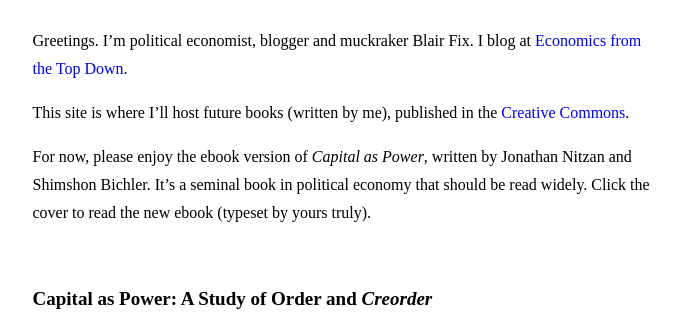
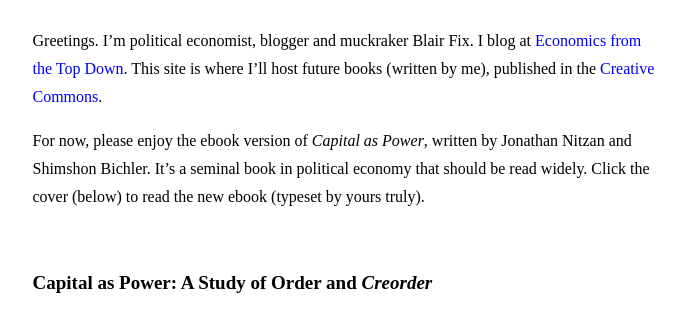
Before and after one commit to blairfix/blairfix.github.io, a plain HTML site: page index.html in a window 1280 px wide. Shown: the part 133-455 px from the top of the page, without its empty margins (295-980 px from the left). Drawn offline with Linux system fonts and the light colour scheme.

Commit message:
Sun Aug 23 10:53:10 EDT 2020

```diff
--- a/index.html
+++ b/index.html
@@ -2,11 +2,9 @@
 <link rel="stylesheet" href="style.css" />
 </head>
 <h1 id="blairs-books">Blair&rsquo;s Books</h1>
-<p>Greetings. I&rsquo;m political economist, blogger and muckraker Blair Fix. I blog at <a href="https://economicsfromthetopdown.com/">Economics from the Top Down</a>.</p>
+<p>Greetings. I&rsquo;m political economist, blogger and muckraker Blair Fix. I blog at <a href="https://economicsfromthetopdown.com/">Economics from the Top Down</a>. This site is where I&rsquo;ll host future books (written by me), published in the <a href="https://creativecommons.org/">Creative Commons</a>.</p>
 
-<p>This site is where I&rsquo;ll host future books (written by me), published in the <a href="https://creativecommons.org/">Creative Commons</a>.</p>
-
-<p>For now, please enjoy the ebook version of <em>Capital as Power</em>, written by Jonathan Nitzan and Shimshon Bichler. It&rsquo;s a seminal book in political economy that should be read widely. Click the cover to read the new ebook (typeset by yours truly).</p>
+<p>For now, please enjoy the ebook version of <em>Capital as Power</em>, written by Jonathan Nitzan and Shimshon Bichler. It&rsquo;s a seminal book in political economy that should be read widely. Click the cover (below) to read the new ebook (typeset by yours truly).</p>
 
 <h3 id="capital-as-power-a-study-of-order-and-creorder">Capital as Power: A Study of Order and <em>Creorder</em></h3>
 <p><strong>Jonathan Nitzan and Shimshon Bichler</strong></p>
```
